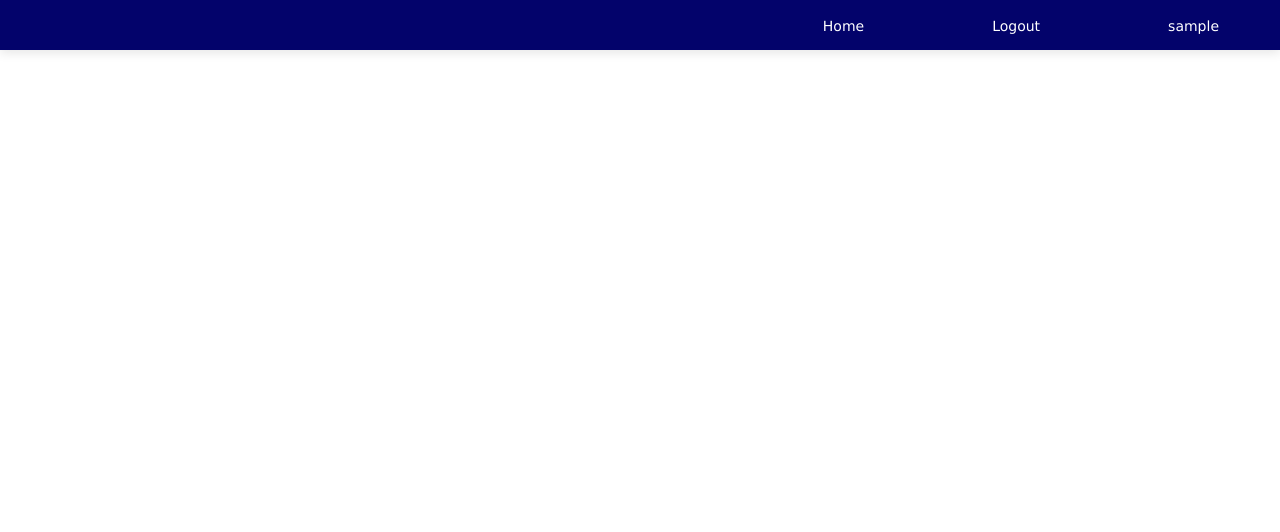
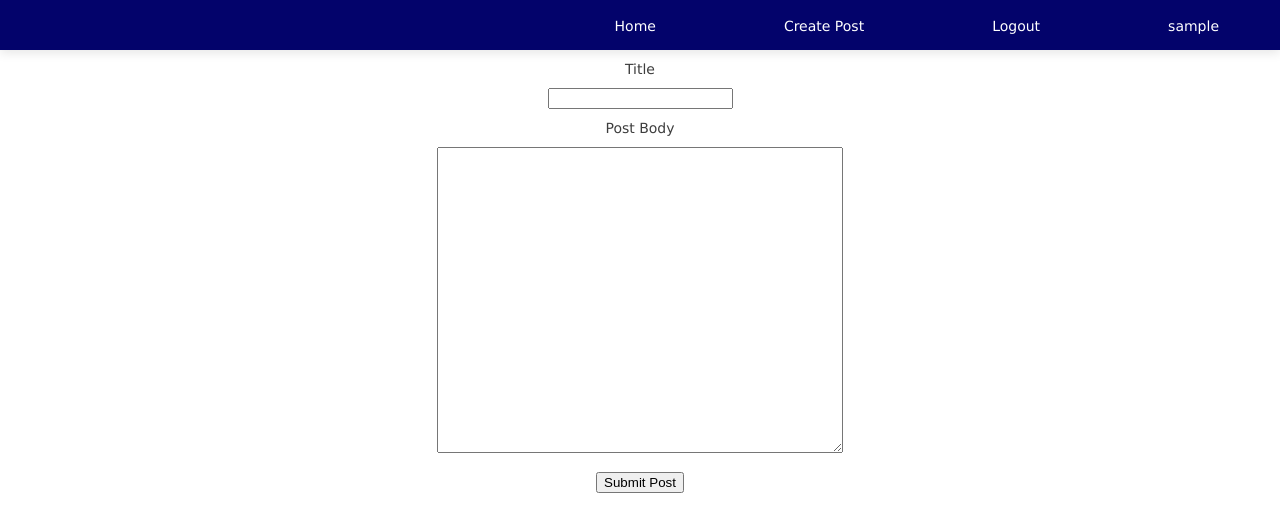
Before and after one commit to PupkinLangford/blog, a React (Create React App) app in the folder client-writer/: page /posts/new in a window 1280 px wide. Shown: the top 532 px of the page. Built offline with nearby package versions, Linux system fonts and the light colour scheme; no server answers; sample sign-in values are in the browser's storage.

Commit message:
create post form

```diff
--- a/client-writer/src/App.css
+++ b/client-writer/src/App.css
@@ -22,3 +22,13 @@ a {
 a, a:visited, a:hover, a:active {
   color: inherit;
 }
+
+form label {
+  display: block;
+  margin: 10px;
+}
+
+textarea {
+  width: 400px;
+  height: 300px;
+}
--- a/client-writer/src/App.tsx
+++ b/client-writer/src/App.tsx
@@ -8,6 +8,7 @@ import Login from './components/Login';
 import Post from './components/Post';
 import UserPage from './components/UserPage';
 import CommentPage from './components/CommentPage';
+import PostForm from './components/PostForm';
 
 
 function App() {
@@ -19,7 +20,8 @@ function App() {
   useEffect(() => {
     if(user == null) {
       localStorage.removeItem('username');
-      if(!localStorage.getItem('token')) history.push("/login");
+      console.log(history);
+      //if(!localStorage.getItem('token')) history.push("/login");
     } else {
       localStorage.setItem('username', user as string);
     }
@@ -35,6 +37,9 @@ function App() {
           </Route>
           <Route path="/posts/:id/comments/:comment_id">
             <CommentPage/>
+          </Route>
+          <Route exact path="/posts/new">
+            <PostForm/>
           </Route>
           <Route path="/posts/:id">
             <Post/>
--- a/client-writer/src/apiFunctions.ts
+++ b/client-writer/src/apiFunctions.ts
@@ -32,6 +32,16 @@ export const getPost = async (id: string) => {
     return response.json();
 }
 
+export const createPost = async (title: string, content: string) => {
+    const response = await fetch(base_url + 'posts/', {
+        method: 'POST',
+        headers: {'Authorization' : 'Bearer ' + localStorage.getItem('token'),
+                'Content-Type' : 'application/json'},
+        body: JSON.stringify({title, content}),
+    });
+    return response.json();
+}
+
 export const getComments = async (id: string) => {
     const response = await fetch(base_url+ 'posts/' + id + "/comments");
     return response.json();
--- a/client-writer/src/components/Login.tsx
+++ b/client-writer/src/components/Login.tsx
@@ -52,11 +52,11 @@ const Login = (props: LoginProps) => {
             <form onSubmit={handleSubmit}>
             <div>
                 <label htmlFor="username">Username</label>
-                <input id="username" name="username" value={username} onChange={handleChange}/>
+                <input id="username" name="username" value={username} onChange={handleChange} required/>
             </div>
             <div>
                 <label htmlFor="password">password</label>
-                <input id="password" name="password" type="password" value={password} onChange={handleChange}/>
+                <input id="password" name="password" type="password" value={password} onChange={handleChange} required/>
             </div>
             <p>{error}</p>
             <button type="submit">Login</button>
--- a/client-writer/src/components/Navbar.tsx
+++ b/client-writer/src/components/Navbar.tsx
@@ -15,6 +15,9 @@ const Navbar = (props : navbarProps) => {
                     <Link to="/">Home</Link>
                 </li>
                 <li>
+                    <Link to="/posts/new">Create Post</Link>
+                </li>
+                <li>
                     <Link to="/logout">Logout</Link>
                 </li>
                 <li>
--- /dev/null
+++ b/client-writer/src/components/PostForm.tsx
@@ -0,0 +1,71 @@
+import React, {ChangeEvent, useEffect, useState} from "react";
+import "./PostForm.css";
+import {createPost} from '../apiFunctions';
+import {useHistory} from 'react-router-dom';
+
+interface PostFormProps {
+    //handleUser: (user: string) => void
+};
+
+const PostForm = (props: PostFormProps) => {
+
+    const history = useHistory();
+    const [title, setTitle] = useState("");
+    const [content, setContent] = useState("");
+    const [error, setError] = useState("");
+
+    useEffect(() => {
+        if (!localStorage.getItem('token')) {
+            history.push('/');
+        }
+    });
+
+    const handleChange = (e: ChangeEvent<HTMLInputElement | HTMLTextAreaElement>) => {
+        if (e.target.name === 'title') {
+            setTitle(e.target.value);
+        } else if (e.target.name === 'content') {
+            setContent(e.target.value);
+        }
+    };
+
+    const handleSubmit = async (e: ChangeEvent<HTMLFormElement>) => {
+        e.preventDefault();
+        if (!title) {
+            setError("title not provided");
+            return;
+        }
+        else if(!content) {
+            setError("content not provided");
+            return;
+        }
+        const res = await createPost(title, content);
+        if (res.message) {
+            setError(res.message);
+        } else {
+            setTitle("");
+            setContent("");
+            setError("");
+            history.push("/posts/" + res.id);
+        }
+    }
+
+    return (
+        <div className="page postform">
+            <form onSubmit={handleSubmit}>
+            <div>
+                <label htmlFor="title">Title</label>
+                <input id="title" name="title" value={title} onChange={handleChange} required/>
+            </div>
+            <div>
+                <label htmlFor="content">Post Body</label>
+                <textarea id="content" name="content" onChange={handleChange}>{content}</textarea>
+            </div>
+            <p>{error}</p>
+            <button type="submit">Submit Post</button>
+            </form>
+        </div>
+    );
+
+};
+
+export default PostForm;
```
Also changed, not shown: client-writer/src/components/PostForm.css (added), 1 other file (tests, documents, lock files or other folders).
